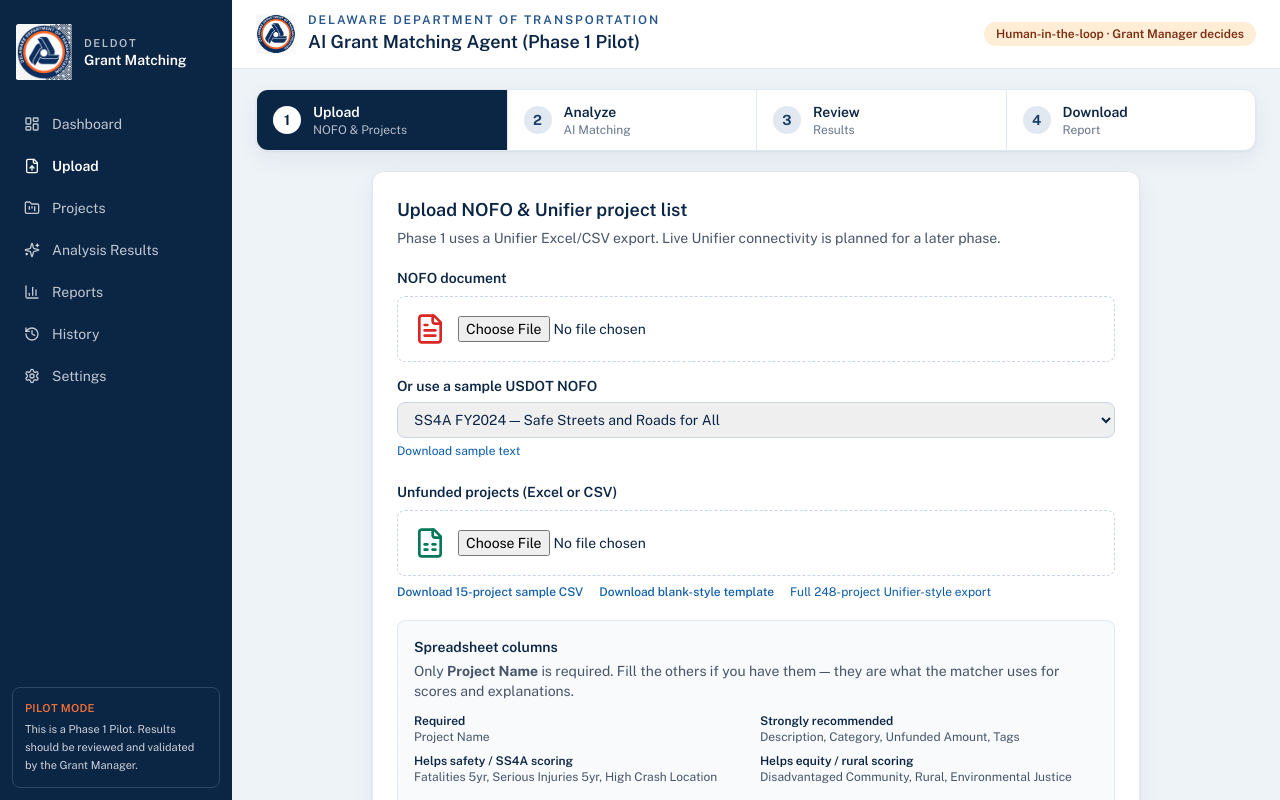
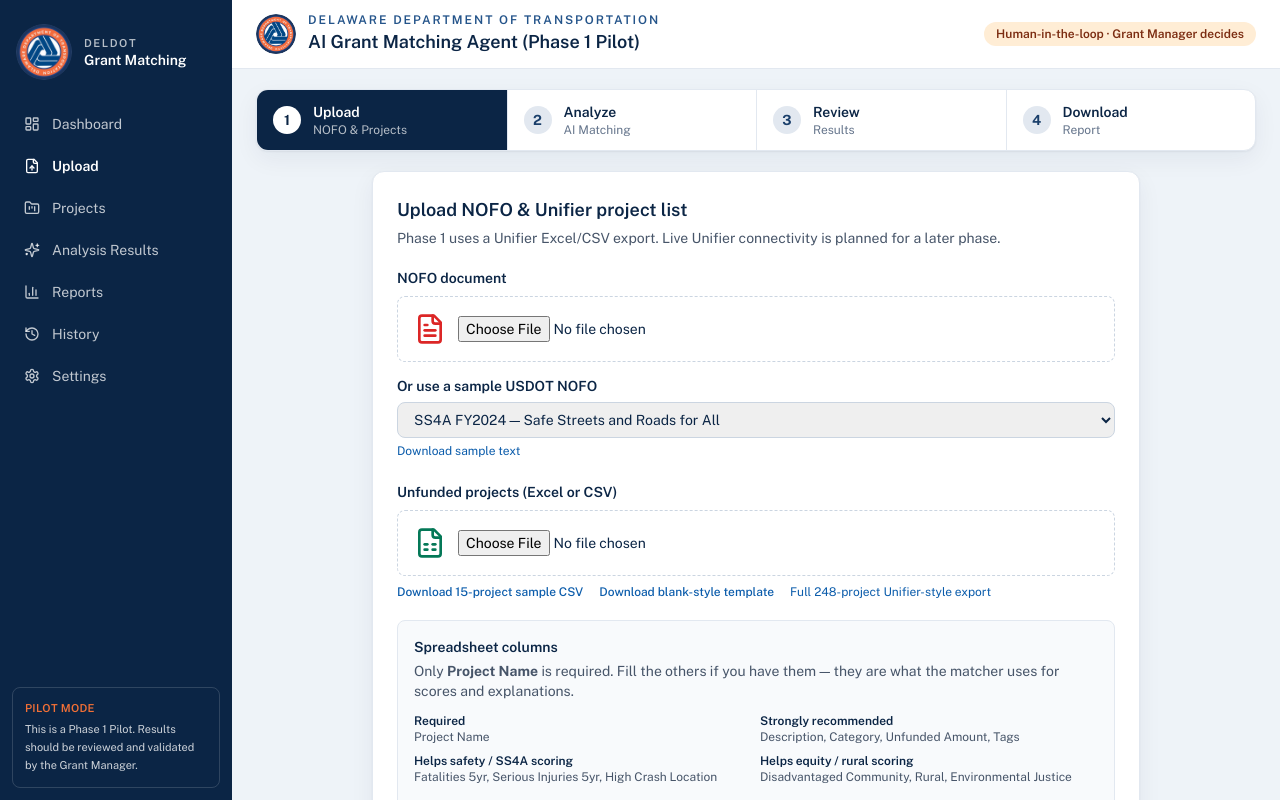
Before and after one commit to m3nos95/DelDOT-Soil-Borrow-, a Next.js app: page /upload in a window 1280 px wide. Shown: the top 800 px of the page. Built offline with nearby package versions, Linux system fonts and the light colour scheme.

Commit message:
Swap in the official DelDOT seal from deldot.gov
Use the department circular mark with the orange name ring and
interlocking road symbol, with a transparent background so it does
not sit in a white square.

Co-authored-by: m3nos95 <m3nos95@users.noreply.github.com>

```diff
--- a/components/DelDotSeal.tsx
+++ b/components/DelDotSeal.tsx
@@ -2,9 +2,9 @@ export function DelDotSeal({ className = "h-12 w-12" }: { className?: string })
   return (
     // eslint-disable-next-line @next/next/no-img-element
     <img
-      src="/deldot-logo.png"
+      src="/deldot-logo.png?v=official"
       alt="Delaware Department of Transportation"
-      className={className}
+      className={`rounded-full bg-transparent object-contain ${className}`}
     />
   );
 }
```
Also changed, not shown: public/deldot-logo.png.
